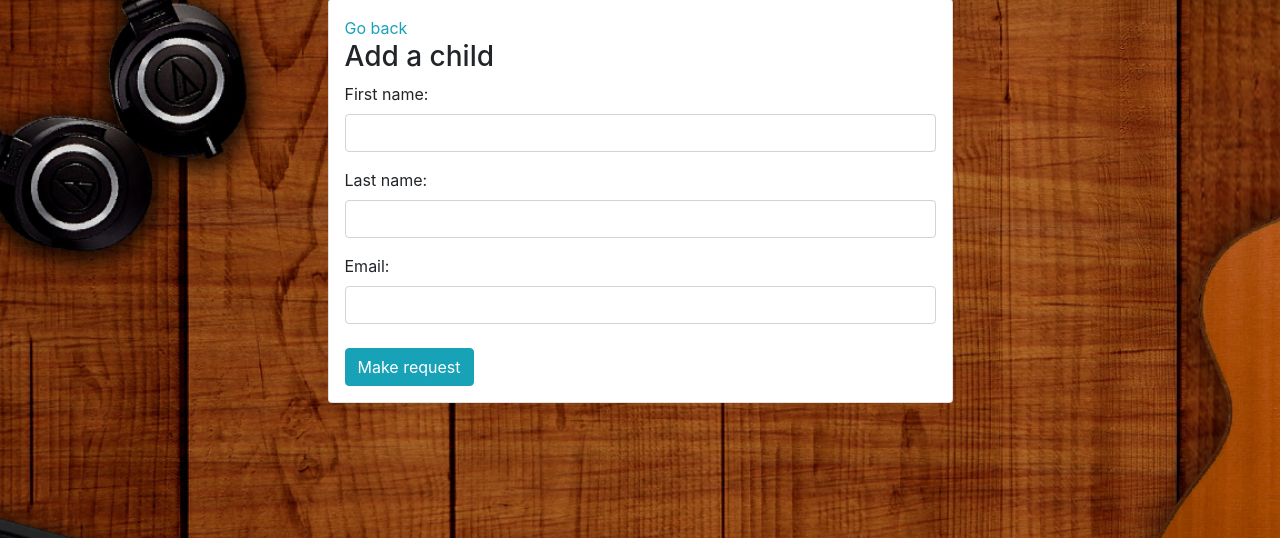
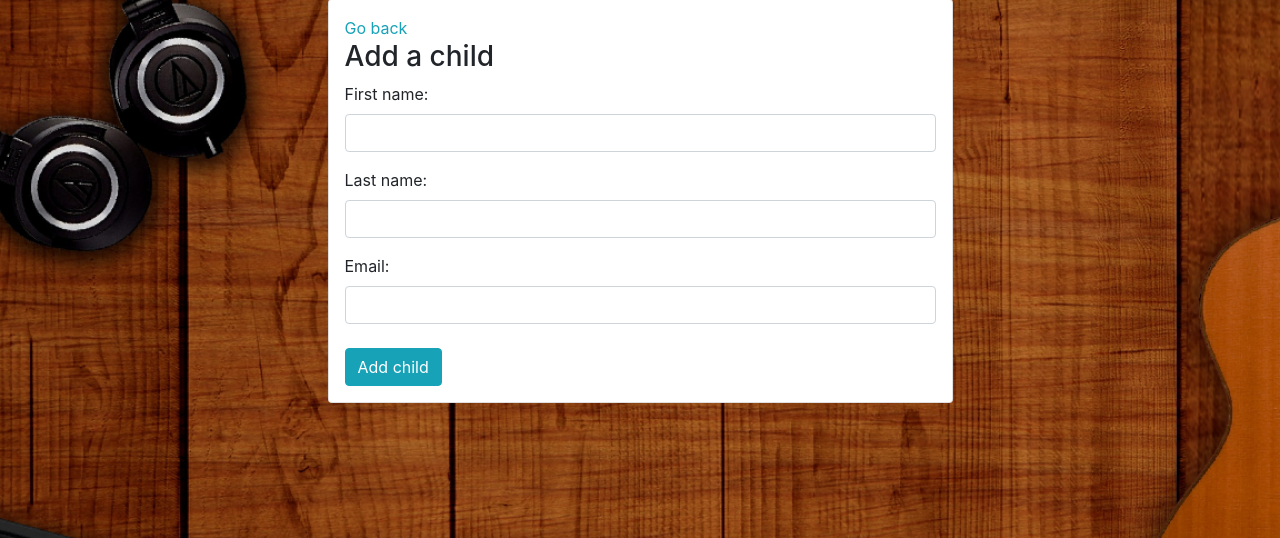
Before and after one commit to DMY2003/MSMS, a Django app: page /student/add_child in a window 1280 px wide. Shown: the part 81-619 px from the top of the page. Run offline with Django 4.2, Linux system fonts and the light colour scheme; a user stored in the database is signed in; parts of the project's set-up code (start-up, migrations or seed data) failed here and were passed over; some libraries are stand-ins or nearby versions.

Commit message:
Minor tweaks

```diff
--- a/lessons/templates/add_child_form.html
+++ b/lessons/templates/add_child_form.html
@@ -9,7 +9,7 @@
                 <a href="{% url 'student_requests' %}">Go back</a>
                 <h3>Add a child</h3>
                 {% include 'partials/bootstrap_form.html' %}
-                <input type="submit" value="Make request" class="btn btn-primary mr-2">
+                <input type="submit" value="Add child" class="btn btn-primary mr-2">
             </form>
         </div>
     </div>
```
